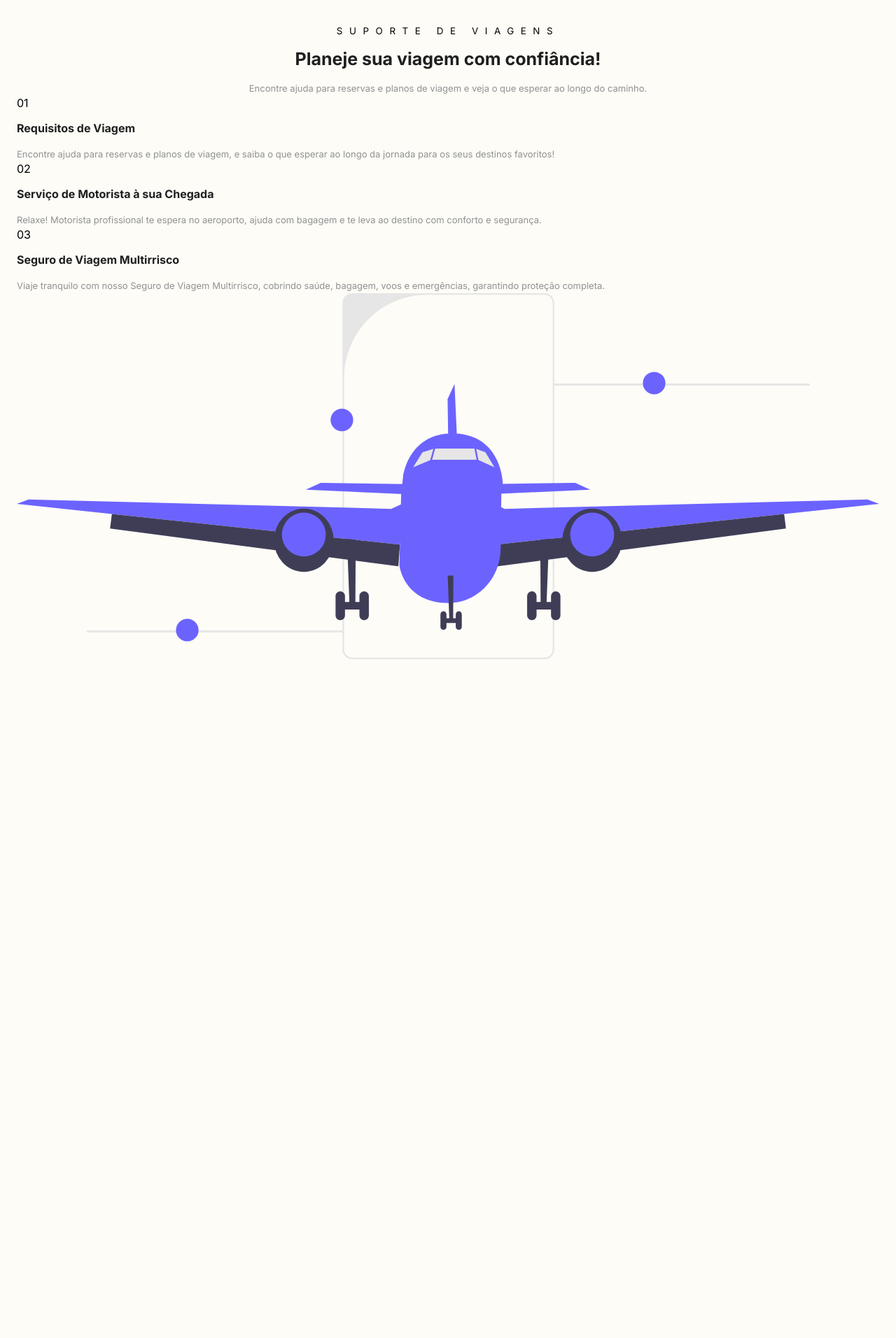
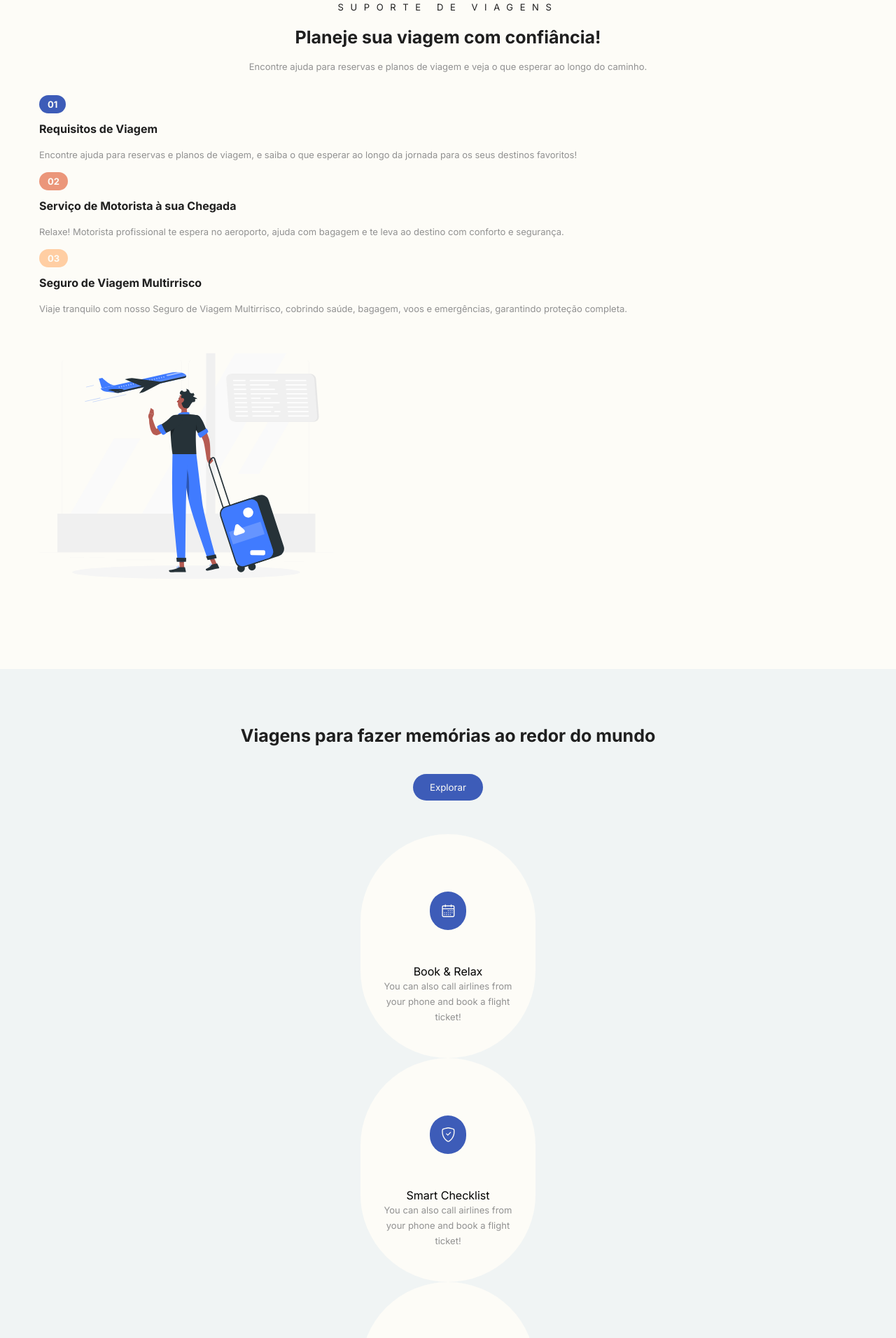
Before and after one commit to caiohenrqq/react-travel, a React (Vite) app: page / in a window 1280 px wide. Shown: the part 1580-3492 px from the top of the page at 70% size. Before the commit the page ends 2558 px from the top, so only its background shows below. Built offline with nearby package versions, Linux system fonts and the light colour scheme.

Commit message:
Adiciona Sessão Info

```diff
--- a/src/App.jsx
+++ b/src/App.jsx
@@ -17,8 +17,8 @@ const App = () => {
       <Home/>
       <Search/>
       <Support/>
-      {/* <Info/>
-      <Lounge/>
+      <Info/>
+      {/* <Lounge/>
       <Travelers/>
       <Subscribers/>
       <Footer/> */}
--- a/src/Components/Info/Info.jsx
+++ b/src/Components/Info/Info.jsx
@@ -1,9 +1,51 @@
 import React from 'react'
+import {RxCalendar} from 'react-icons/rx'
+import {BsShieldCheck} from 'react-icons/bs'
+import {BsBookmarkCheck} from 'react-icons/bs'
 
 function Info() {
   return (
-    <div>
-      Info
+    <div className='info section'>
+      <div className="infoContainer container">
+        <div className="titleDiv flex">
+          <h2>Viagens para fazer memórias ao redor do mundo</h2>
+          <button className='btn'>
+            Explorar
+          </button>
+        </div>
+
+        <div className="cardsDiv flexColumn">
+          <div className="singleCard">
+            <div className="iconDiv flex">
+              <RxCalendar className='icon'/>
+            </div>
+            <div className="cardContent">
+              <span className="cardTitle">Book & Relax</span>
+              <p>You can also call airlines from your phone and book a flight ticket!</p>
+            </div>
+          </div>
+
+          <div className="singleCard">
+            <div className="iconDiv flex">
+              <BsShieldCheck className='icon'/>
+            </div>
+            <div className="cardContent">
+              <span className="cardTitle">Smart Checklist</span>
+              <p>You can also call airlines from your phone and book a flight ticket!</p>
+            </div>
+          </div>
+
+          <div className="singleCard">
+            <div className="iconDiv flex">
+              <BsBookmarkCheck className='icon'/>
+            </div>
+            <div className="cardContent">
+              <span className="cardTitle">Save More</span>
+              <p>You can also call airlines from your phone and book a flight ticket!</p>
+            </div>
+          </div>
+        </div>
+      </div>
     </div>
   )
 }
--- a/src/Components/Support/Support.jsx
+++ b/src/Components/Support/Support.jsx
@@ -1,5 +1,5 @@
 import React from 'react'
-import aviao from '../../Components/assets/aviaoImg.svg'
+import aviaoPessoas from '../../Components/assets/aviaoPessoas.svg'
 
 const Support = () => {
   return (
@@ -13,7 +13,6 @@ const Support = () => {
 
         <div className="infoDiv">
           <div className="textDiv">
-
             <div className="singleInfo">
               <span className="number">01</span>
               <h4>Requisitos de Viagem</h4>
@@ -23,7 +22,7 @@ const Support = () => {
             </div>
 
             <div className="singleInfo">
-              <span className="number">02</span>
+              <span className="number corUm">02</span>
               <h4>Serviço de Motorista à sua Chegada</h4>
               <p>
                 Relaxe! Motorista profissional te espera no aeroporto, ajuda com bagagem e te leva ao destino com conforto e segurança.
@@ -31,7 +30,7 @@ const Support = () => {
             </div>
 
             <div className="singleInfo">
-              <span className="number">03</span>
+              <span className="number corDois">03</span>
               <h4>Seguro de Viagem Multirrisco</h4>
               <p>
                 Viaje tranquilo com nosso Seguro de Viagem Multirrisco, cobrindo saúde, bagagem, voos e emergências, garantindo proteção completa.
@@ -41,7 +40,7 @@ const Support = () => {
           </div>
 
           <div className="imgDiv">
-            <img src={aviao} alt="" />
+            <img src={aviaoPessoas} alt="" />
           </div>
         </div>
       </div>
--- a/src/main.css
+++ b/src/main.css
@@ -312,10 +312,95 @@ h2 {
   opacity: 0.5;
 }
 
+.support .sectionContainer {
+  margin-top: -35px;
+}
 .support .sectionContainer .titlesDiv {
   text-align: center;
 }
 .support .sectionContainer .titlesDiv small {
   letter-spacing: 0.6rem;
   text-transform: uppercase;
+  font-size: 13px;
+  color: var(--corPreta);
+  line-height: 1.5rem;
+}
+.support .sectionContainer .infoDiv {
+  margin: 2rem;
+  gap: 1.5rem;
+}
+.support .sectionContainer .infoDiv .textDiv {
+  gap: 1.5rem;
+}
+.support .sectionContainer .infoDiv .textDiv .singleInfo .number {
+  background: var(--corPrimaria);
+  padding: 5px 12px;
+  width: 40px;
+  border-radius: 3rem;
+  text-align: center;
+  font-size: 13px;
+  font-weight: 700;
+  color: var(--corBranca);
+}
+.support .sectionContainer .infoDiv .textDiv .singleInfo p {
+  margin-bottom: 1rem;
+}
+.support .sectionContainer .infoDiv .textDiv .singleInfo .corUm {
+  background: var(--corUm);
+}
+.support .sectionContainer .infoDiv .textDiv .singleInfo .corDois {
+  background: var(--corDois);
+}
+.support .sectionContainer .infoDiv .imgDiv {
+  margin: auto;
+}
+.support .sectionContainer .infoDiv .imgDiv img {
+  width: 100%;
+  max-width: 420px;
+}
+
+.info {
+  background-color: var(--corSecundaria);
+}
+.info .infoContainer .titleDiv {
+  flex-direction: column;
+  text-align: center;
+  gap: 1.5rem;
+  justify-content: space-between;
+}
+.info .infoContainer .cardsDiv {
+  gap: 1.5rem;
+  margin-top: 3rem;
+}
+.info .infoContainer .cardsDiv .singleCard {
+  background: var(--corBranca);
+  padding: 3rem 2rem;
+  border-radius: 10rem;
+  gap: 1rem;
+  text-align: center;
+  margin: auto;
+  height: 320px;
+  width: 90%;
+  max-width: 250px;
+  display: flex;
+  flex-direction: column;
+  align-items: center;
+}
+.info .infoContainer .cardsDiv .singleCard .cardContent .cardTitle {
+  display: flex;
+  align-items: center;
+  justify-content: center;
+}
+.info .infoContainer .cardsDiv .singleCard .iconDiv {
+  justify-content: center;
+  margin: auto;
+  background-color: var(--corPrimaria);
+  width: -moz-max-content;
+  width: max-content;
+  height: 55px;
+  padding: 1rem;
+  border-radius: 3rem;
+}
+.info .infoContainer .cardsDiv .singleCard .iconDiv .icon {
+  color: var(--corBranca);
 }/*# sourceMappingURL=main.css.map */
--- a/src/main.scss
+++ b/src/main.scss
@@ -370,12 +370,114 @@ h2 {
 
 .support {
   .sectionContainer {
+    margin-top: -35px;
     .titlesDiv {
       text-align: center;
       small {
         letter-spacing: .6rem;
         text-transform: uppercase;
+        font-size: 13px;
+        color: var(--corPreta);
+        line-height: 1.5rem;
+      }
+    }
+
+    .infoDiv{
+      margin: 2rem;
+      gap: 1.5rem;
+
+      .textDiv {
+        gap: 1.5rem;
+
+        .singleInfo {
+          .number {
+            background: var(--corPrimaria);
+            padding: 5px 12px;
+            width: 40px;
+            border-radius: 3rem;
+            text-align: center;
+            font-size: 13px;
+            font-weight: 700;
+            color: var(--corBranca);
+          }
+
+          p {
+            margin-bottom: 1rem;
+          }
+
+          .corUm {
+            background: var(--corUm);
+          }
+
+          .corDois {
+            background: var(--corDois);
+          }
+        }
+      }
+
+      .imgDiv {
+        margin: auto;
+        img {
+          width: 100%;
+          max-width: 420px;
+        }
       }
     }
   }
 }
+
+// Info Section
+
+.info {
+  background-color: var(--corSecundaria);
+  .infoContainer {
+    .titleDiv {
+      flex-direction: column;
+      text-align: center;
+      gap: 1.5rem;
+      justify-content: space-between;
+    }
+
+    .cardsDiv {
+      gap: 1.5rem;
+      margin-top: 3rem;
+
+      .singleCard {
+        background: var(--corBranca);
+        padding: 3rem 2rem;
+        border-radius: 10rem;
+        gap: 1rem;
+        text-align: center;
+        margin: auto;
+        height: 320px;
+        width: 90%;
+        max-width: 250px;
+        display: flex;
+        flex-direction: column;
+        align-items: center;
+
+        .cardContent {
+          .cardTitle {
+            display: flex;
+            align-items: center;
+            justify-content: center;
+          }
+        }
+
+        .iconDiv {
+          justify-content: center;
+          margin: auto;
+          background-color: var(--corPrimaria);
+          width: max-content;
+          height: 55px;
+          padding: 1rem;
+          border-radius: 3rem;
+
+          .icon {
+            color: var(--corBranca);
+          }
+        }
+      }
+    }
+  }
+}
```
Also changed, not shown: src/Components/assets/aviaoPessoas.svg (added), 1 other file (tests, documents, lock files or other folders).
